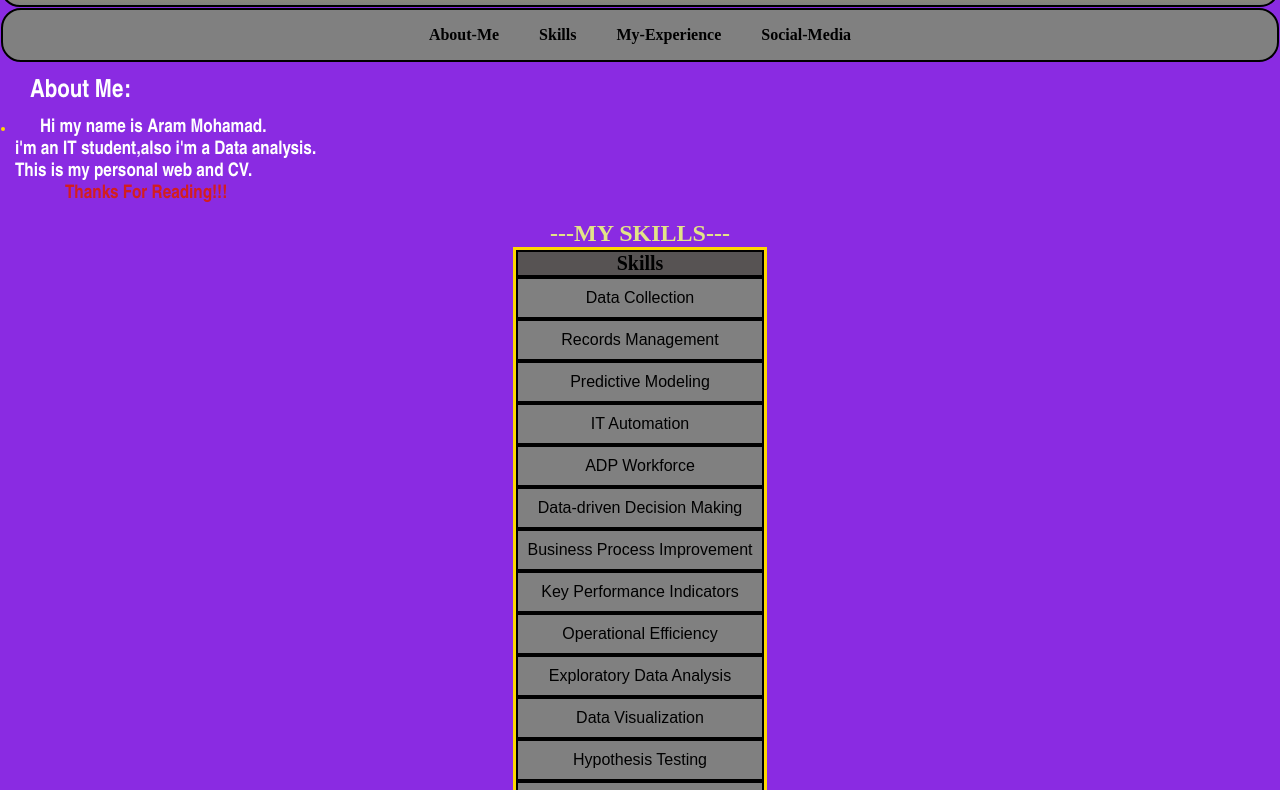
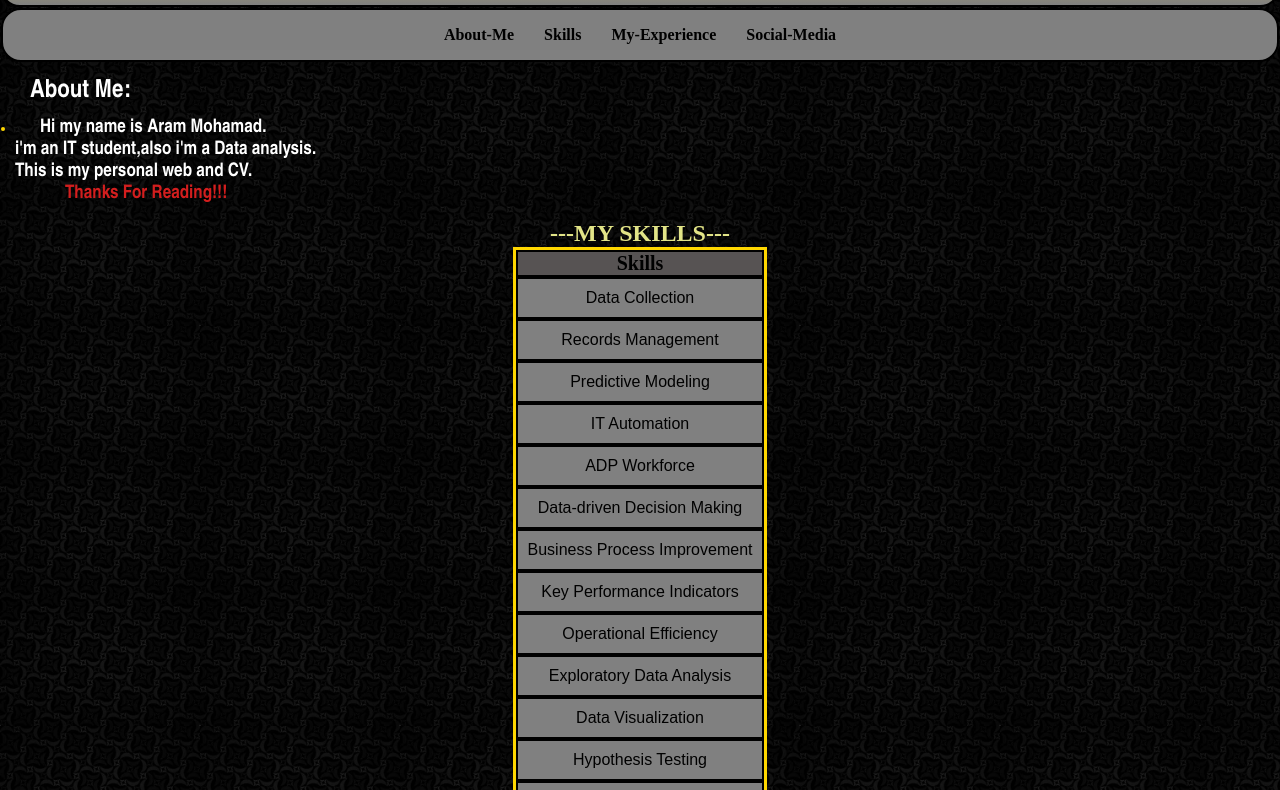
Before and after one commit to Arammohamad/Aram, a plain HTML site: page index.html in a window 1280 px wide. Shown: the part 74-864 px from the top of the page. Drawn offline with Linux system fonts and the light colour scheme.

Commit message:
Update style.css

```diff
--- a/style.css
+++ b/style.css
@@ -36,7 +36,7 @@ nav a{
     text-decoration: none;
     color:black;
     display: inline;
-    padding: 20px;
+    padding: 15px;
     font-weight: bold;
     font-size: 16px;
 }
@@ -54,9 +54,9 @@ color: whitesmoke;
     color: rgb(211, 30, 30);
 }
 body{
-    /* background-image: url('Test 1.jfif'); */
-    /* background-size: 200px; */
-    background-color: blueviolet;
+    background-image: url('Test 1.jfif');
+     background-size: 200px;
+
 }
 #f1 table{
 border: solid 3px gold;
```
